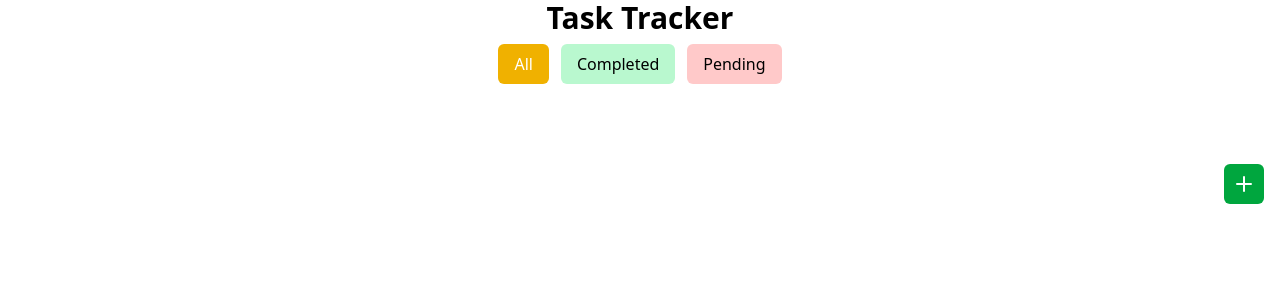
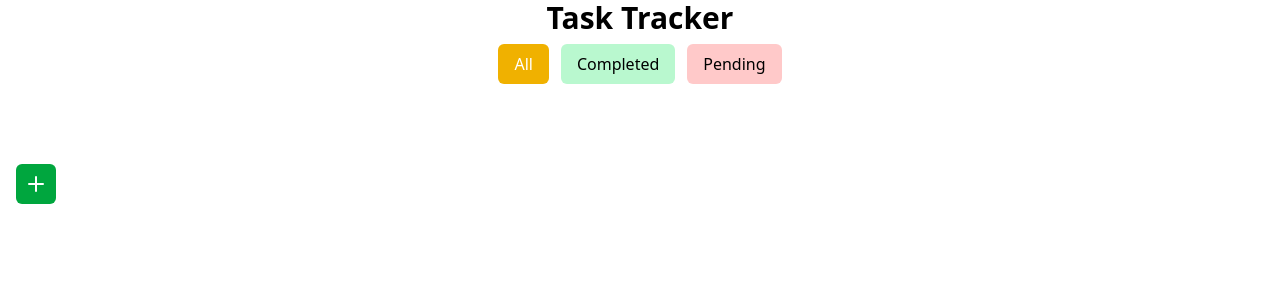
Before and after one commit to abhashkrpandey/Panthera_Task_Tracker, a React (Vite) app: page / in a window 1280 px wide. Shown: the top 300 px of the page. Built offline with nearby package versions, Linux system fonts and the light colour scheme.

Commit message:
fixed the complete button funtion

```diff
--- a/src/components/TaskItem.jsx
+++ b/src/components/TaskItem.jsx
@@ -8,7 +8,7 @@ import {
   statusChangeTask,
 } from "../services/TaskService";
 import { inputter } from "../utils/Functions";
-export default function TaskItem({ task, refreshTasks }) {
+export default function TaskItem({ task, refreshTasks ,filter}) {
   const [isEditOn, setIsEditOn] = useState(false);
   const [title, setTitle] = useState(task.taskTitle);
   const [description, setDescription] = useState(task.taskDescription);
@@ -62,7 +62,7 @@ export default function TaskItem({ task, refreshTasks }) {
       />
 
       <div className="flex-1 mx-3">
-        {isEditOn ? (
+        {(isEditOn && filter!=="complete") ? (
           <div className="flex flex-col gap-1">
             <input
               id="title"
@@ -96,7 +96,7 @@ export default function TaskItem({ task, refreshTasks }) {
       </div>
 
       <div className="flex items-center gap-3 text-gray-700">
-        {isEditOn ? (
+        { filter!=="complete" ?  isEditOn ? (
           <Save
             className="cursor-pointer hover:text-green-600"
             onClick={saveTaskMode}
@@ -106,7 +106,7 @@ export default function TaskItem({ task, refreshTasks }) {
             className="cursor-pointer hover:text-blue-600"
             onClick={editTaskMode}
           />
-        )}
+        ) :(<></>)}
         <Trash
           className="cursor-pointer hover:text-red-600"
           onClick={deleteTaskMode}
--- a/src/components/TaskList.jsx
+++ b/src/components/TaskList.jsx
@@ -33,6 +33,7 @@ return (
                     key={task.id}
                     task={task}
                     refreshTasks={refreshTasks}
+                    filter={filter}
                   />
                 ))}
               </>
--- a/src/pages/Home.jsx
+++ b/src/pages/Home.jsx
@@ -23,8 +23,8 @@ export default function Home({ refreshTasks, taskList, filter }) {
             filter={filter}
           />
         </div>
-        <div className="flex flex-row-reverse  bottom-0 right-5 sticky">
-          <div className="w-[100px] sm:w-[150px] md:w-[300px] flex flex-col items-end gap-3">
+        <div className="flex flex-row justify-between  bottom-0  sticky">
+          <div className="w-[200px] sm:w-[250px] md:w-[300px] flex flex-col items-start gap-3">
             <button
               className={`p-2 rounded-md text-white ${
                 hasToAdd
@@ -35,12 +35,12 @@ export default function Home({ refreshTasks, taskList, filter }) {
             >
               {hasToAdd ? <X /> : <Plus />}
             </button>
-
             {hasToAdd && (
               <div className="w-full">
                 <TaskForm refreshTasks={refreshTasks} />
               </div>
             )}
+
           </div>
         </div>
       </div>
```
